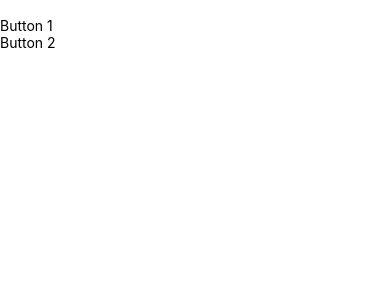
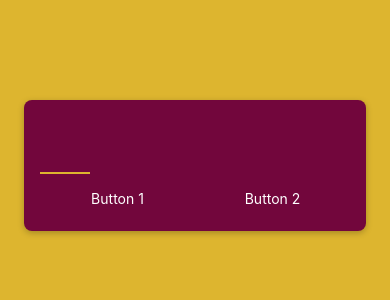
Before and after one commit to leepard1130/react-native-starting-project, a React Native app: screen / in a window 390 px wide. Shown: the top 300 px of the page. Built offline with nearby package versions, Linux system fonts and the light colour scheme.

Commit message:
adding styles to components

```diff
--- a/App.js
+++ b/App.js
@@ -1,11 +1,17 @@
-import { StyleSheet } from 'react-native';
+import { StyleSheet, View } from 'react-native';
 import StartGameScreen from './screens/StartGameScreen';
 
 export default function App() {
   return (
-    <StartGameScreen />
+    <View style={styles.rootScreen}>
+      <StartGameScreen />
+    </View>
   );
 }
 
 const styles = StyleSheet.create({
+  rootScreen: {
+    flex: 1,
+    backgroundColor: '#ddb52f'
+  }
 });
--- a/components/PrimaryButton.js
+++ b/components/PrimaryButton.js
@@ -1,11 +1,42 @@
-import { View, Text } from 'react-native';
+import { View, Text, Pressable, StyleSheet } from 'react-native';
 
 function PrimaryButton({children}){
-    return (
-        <View>
-            <Text>{children}</Text>
-        </View>
-    );
+
+  function pressHandler(){
+    console.log('Pressed!');
+  }
+
+  return (
+    <View style={styles.buttonContiner}>
+      <Pressable
+        onPress={pressHandler}
+        android_ripple={{color: '#640233'}}
+        style={({pressed}) => pressed ? [styles.buttonInnerContiner, styles.pressed] : styles.buttonInnerContiner }
+      >
+            <Text style={styles.buttonText}>{children}</Text>
+      </Pressable>
+    </View>
+  );
 }
 
 export default PrimaryButton;
+
+const styles = StyleSheet.create({
+  buttonOuterContainer: {
+    margin: 4,
+    borderRadius: 28,
+  },
+  buttonInnerContiner: {
+    backgroundColor: '#72063c',
+    paddingVertical: 8,
+    paddingHorizontal: 16,
+    elevatino: 2
+  },
+  buttonText: {
+    color: 'white',
+    textAlign: 'center',
+  },
+  pressed: {
+    opacity: 0.75
+  }
+});
--- a/screens/StartGameScreen.js
+++ b/screens/StartGameScreen.js
@@ -1,14 +1,58 @@
-import { TextInput, View } from 'react-native';
+import { TextInput, View, StyleSheet } from 'react-native';
 import PrimaryButton from '../components/PrimaryButton';
 
 function StartGameScreen() {
     return (
-        <View>
-            <TextInput />
-            <PrimaryButton>Button 1</PrimaryButton>
-            <PrimaryButton>Button 2</PrimaryButton>
+        <View style={styles.inputContainer} >
+            <TextInput
+                style={styles.numberInput}
+                maxLength={2}
+                keyboardType='number-pad'
+                autoCapitalize='none'
+                autoCorrect={false}
+            />
+            <View style={styles.buttonsContainer}>
+                <View style={styles.buttonContainer}>
+                    <PrimaryButton>Button 1</PrimaryButton>
+                </View>
+                <View style={styles.buttonContainer}>
+                    <PrimaryButton>Button 2</PrimaryButton>
+                </View>
+            </View>
         </View>
     );
 }
 
 export default StartGameScreen;
+
+const styles = StyleSheet.create({
+    inputContainer: {
+        marginTop: 100,
+        marginHorizontal: 24,
+        padding: 16,
+        backgroundColor: '#72063c',
+        borderRadius: 8,
+        elevation: 4,
+        shadowColor: 'black',
+        shadowOffset: {width: 0, height: 2 },
+        shadowRadius: 6,
+        shadowOpacity: 0.25,
+    },
+    numberInput: {
+        height: 50,
+        width: 50,
+        fontSize: 25,
+        borderBottomColor: '#ddb52f',
+        borderBottomWidth: 2,
+        color: '#ddb52f',
+        marginVertical: 8,
+        fontWeight: 'bold',
+        textAlign: 'center',
+    },
+    buttonsContainer: {
+        flexDirection: 'row'
+    },
+    buttonContainer: {
+        flex: 1
+    }
+});
```
